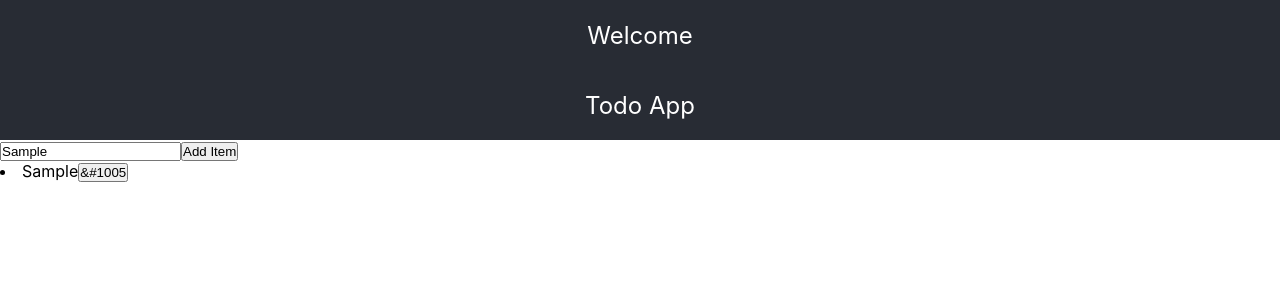
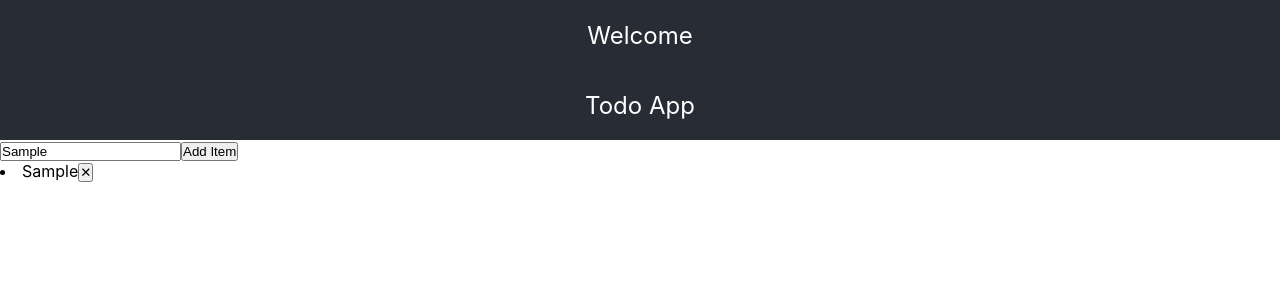
Before and after one commit to danushkapathirana/todoapp, a React (Create React App) app: page / in a window 1280 px wide. Both pictures are taken after typing "Sample" into the empty fields and a click on the button "Add Item". Shown: the top 300 px of the page. Built offline with nearby package versions, Linux system fonts and the light colour scheme.

Commit message:
developed delete functionality

```diff
--- a/src/component/Todo/index.js
+++ b/src/component/Todo/index.js
@@ -31,6 +31,11 @@ class Todo extends React.Component {
         this.setState({ todoItems: existingTodoItems }) //when the state value changed component always re-rendered
     }
 
+    deleteTodoItem = (targetItem) => {
+        const updateTodoList = this.state.todoItems.filter(item => item.id !== targetItem.id)
+        this.setState({ todoItems: updateTodoList })
+    }
+
     render(){
         return(
             <div className="todo-app">
@@ -45,7 +50,7 @@ class Todo extends React.Component {
                     </div>
                     <div className="todo-list">
                         {
-                            this.state.todoItems.map((item, index) => <li className="todo-item">{item.value}<button>&#1005</button></li>)
+                            this.state.todoItems.map((item, index) => <li className="todo-item">{item.value}<button onClick={() => this.deleteTodoItem(item)}>&#10005;</button></li>)
                         }
                     </div>
                 </div>
```
